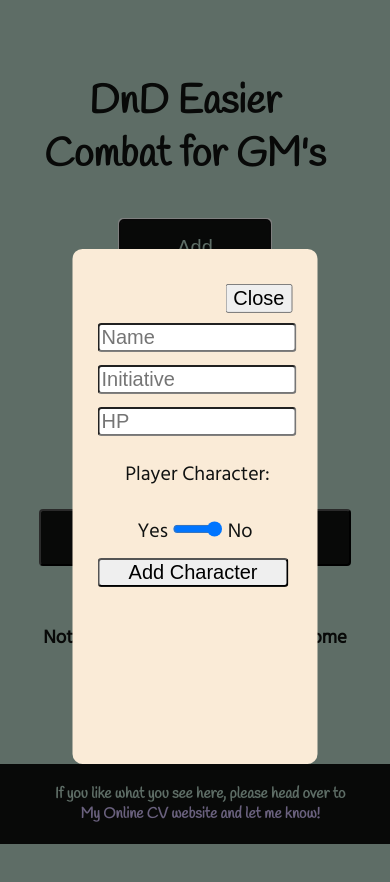
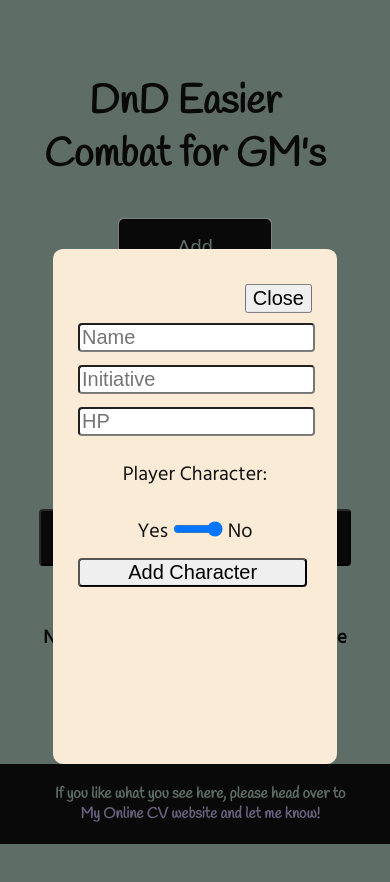
Before and after one commit to Cvlumww/DM, a React (Create React App) app: page / in a window 390 px wide. Both pictures are taken after a click on the button "Add Character Here". Shown: the top 882 px of the page. Built offline with nearby package versions, Linux system fonts and the light colour scheme.

Commit message:
Fixed pop up mobile... again

```diff
--- a/src/css/App.css
+++ b/src/css/App.css
@@ -177,7 +177,7 @@ body {
 
 @media only screen and (max-width: 1000px) {
   .Pop-Up .inputBox {
-    width: 50vw;
+    width: 60vw;
     height: 55vh;
     top: 40%;
   }
--- a/src/css/App.scss
+++ b/src/css/App.scss
@@ -177,7 +177,7 @@ body {
 
     // FOR CYPRESS TESTING
     @media only screen and (max-width: 1000px) {
-      width: 50vw;
+      width: 60vw;
       height: 55vh;
 
       top: 40%;
```
Also changed, not shown: 6 other files (tests, documents, lock files or other folders).
